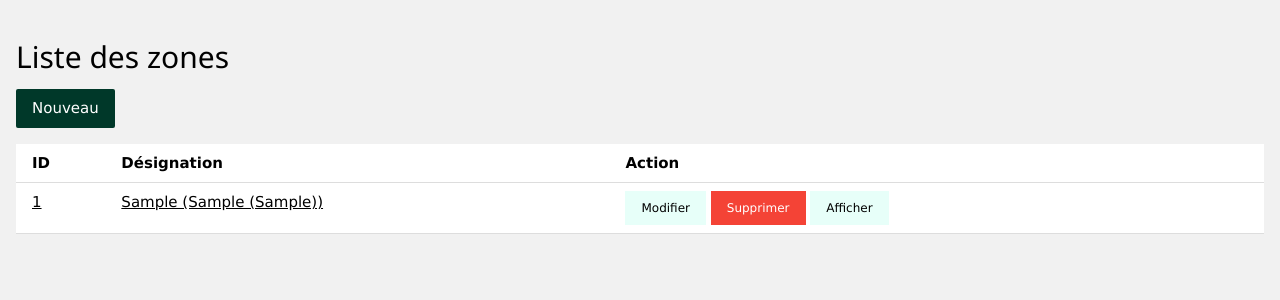
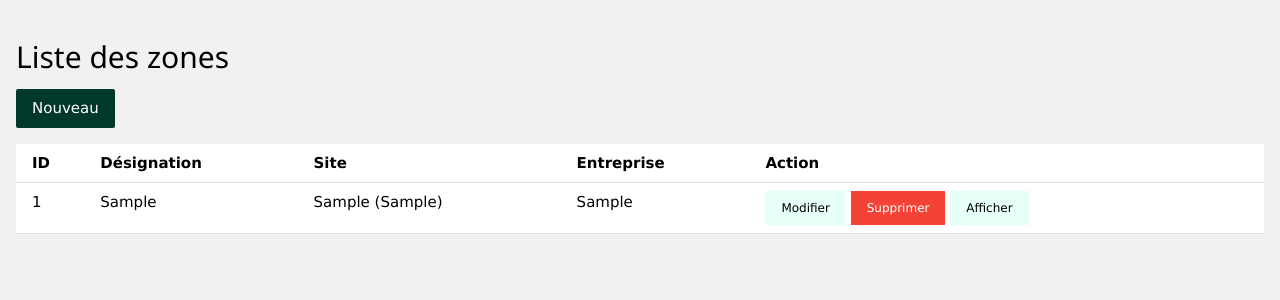
Before and after one commit to seddikKy/secuGuard-backend, a Django app: page /core/zones in a window 1280 px wide. Shown: the part 59-359 px from the top of the page. Run offline with Django 4.2, Linux system fonts and the light colour scheme; a user stored in the database is signed in; tables that the repository leaves empty hold one stand-in row (values such as "Sample post").

Commit message:
site and enterprise columns added to zone list template

```diff
--- a/core/templates/core/zone/zone_list.html
+++ b/core/templates/core/zone/zone_list.html
@@ -1,21 +1,23 @@
 {% extends "base.html" %}
 
 {% block content %}
-
     <h2>Liste des zones</h2>
-
     <a href="{% url 'zone_create' %}" class="w3-btn w3-theme-action w3-round-small">Nouveau</a>
     <table class="w3-table w3-bordered w3-margin-top w3-white">
         <thead>
         <th>ID</th>
         <th>Désignation</th>
+        <th>Site</th>
+        <th>Entreprise</th>
         <th>Action</th>
         </thead>
         <tbody>
         {% for object in object_list %}
             <tr>
-                <td><a href="{% url 'planning_list_filtred' zone=object.pk selected_day_index=1 %}">{{ object.pk }}</a></td>
-                <td><a href="{% url 'planning_list_filtred' zone=object.pk selected_day_index=1 %}">{{ object.designation}} ({{ object.site}})</a></td>
+                <td>{{ object.pk }}</td>
+                <td>{{ object.designation}}</td>
+                <td>{{ object.site}}</td>
+                <td>{{ object.site.enterprise}}</td>
                 <td>
                     <a href="{% url 'zone_update' pk=object.pk %}" class="w3-btn w3-theme-l5 w3-small">Modifier</a>
                     <a href="{% url 'zone_delete' pk=object.pk %}" class="w3-btn w3-red w3-small">Supprimer</a>
```
